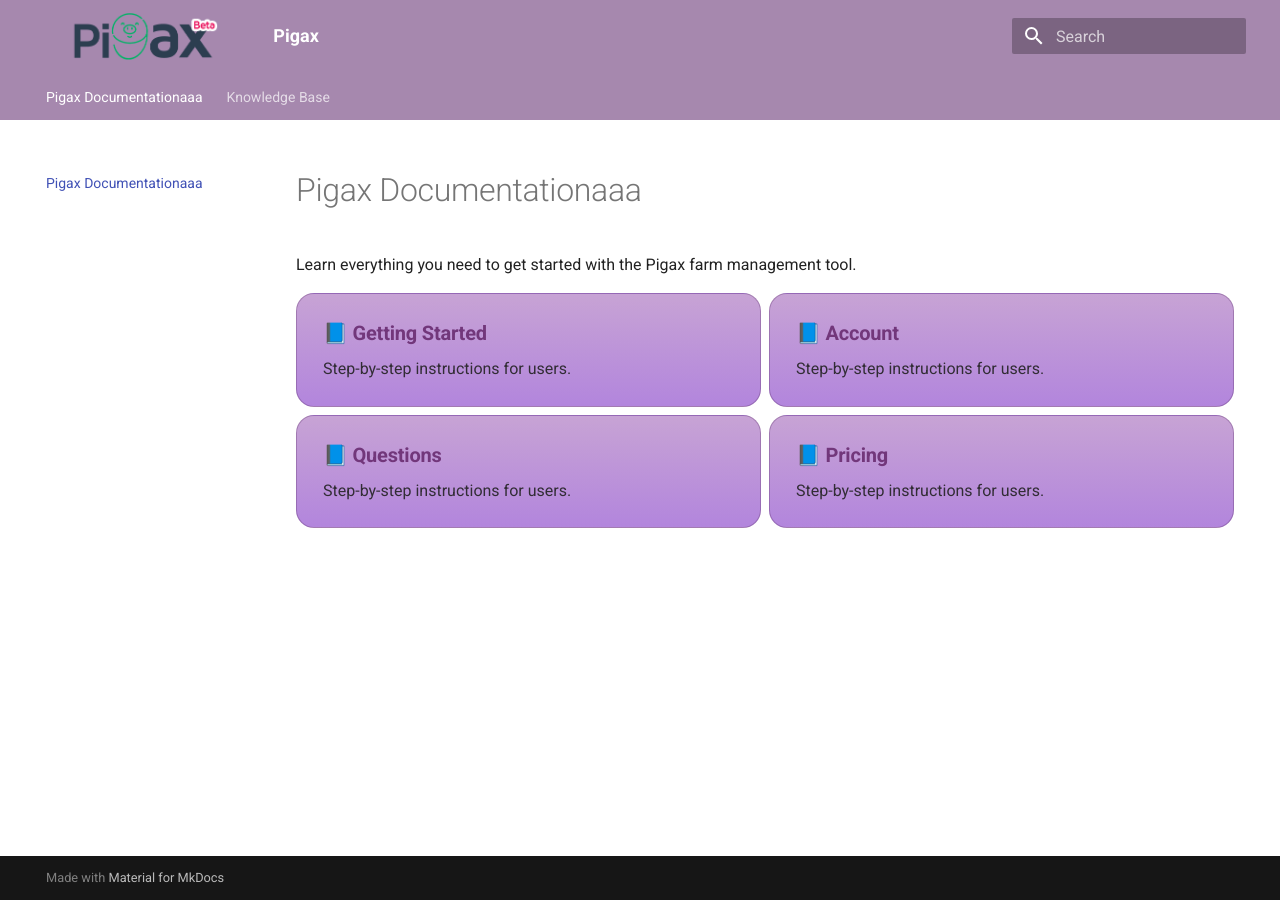
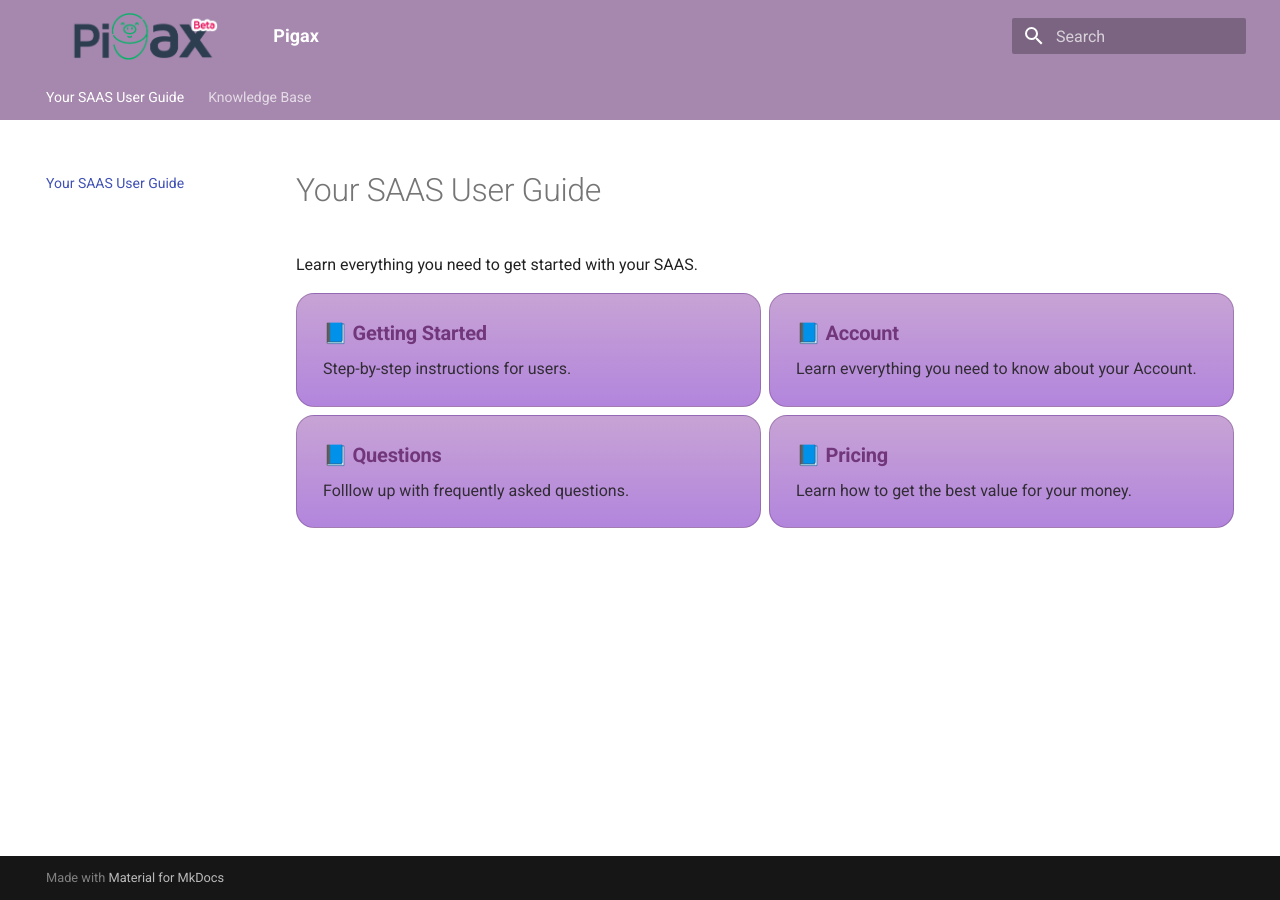
Before and after one commit to Obytracks/New-Mkdocs-Project, an MkDocs documentation site: the page built from docs/index.md, in a window 1280 px wide. Built offline with MkDocs 1.6.1 and Material for MkDocs 9.7.7, drawn with Linux system fonts in a browser that asks for light colours.

Commit message:
Change text on home page

```diff
--- a/docs/index.md
+++ b/docs/index.md
@@ -1,7 +1,7 @@
 
-# Pigax Documentationaaa
+# Your SAAS User Guide
 
-Learn everything you need to get started with the Pigax farm management tool.
+Learn everything you need to get started with your SAAS.
 
 <div class="grid cards clickable-cards">
 
@@ -12,17 +12,17 @@
 
   <a class="clickable-card" href="Knowledge-Base/Account/">
     <h3>📘 Account</h3>
-    <p>Step-by-step instructions for users.</p>
+    <p>Learn evverything you need to know about your Account.</p>
   </a>
 
   <a class="clickable-card" href="Knowledge-Base/Questions/">
     <h3>📘 Questions</h3>
-    <p>Step-by-step instructions for users.</p>
+    <p>Folllow up with frequently asked questions.</p>
   </a>
 
   <a class="clickable-card" href="Knowledge-Base/Pricing/">
     <h3>📘 Pricing</h3>
-    <p>Step-by-step instructions for users.</p>
+    <p>Learn how to get the best value for your money.</p>
   </a>
 
 </div>
```
